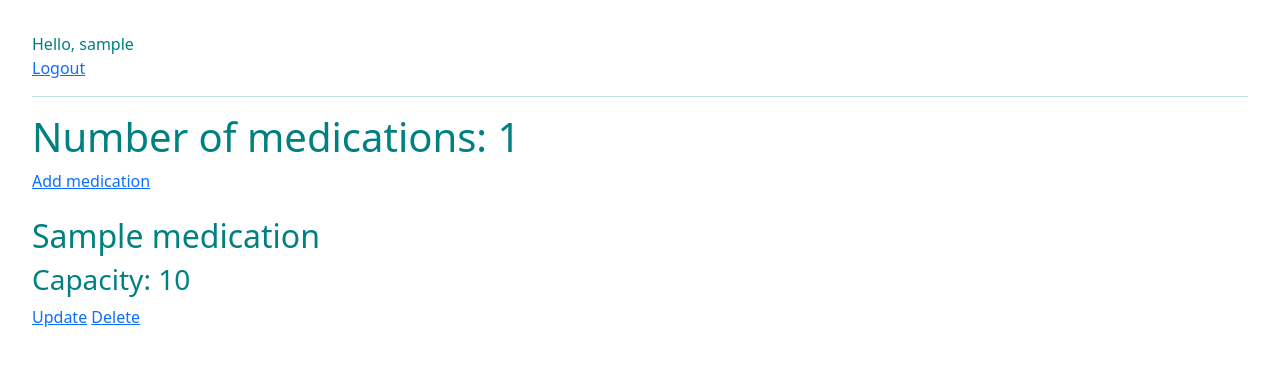
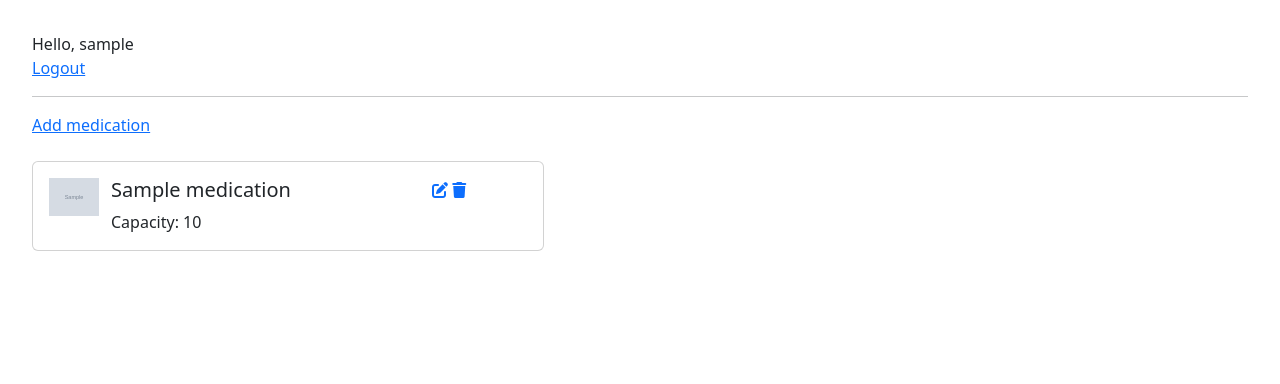
Before and after one commit to MartaSeidler/medication-schedule, a Django app: page /medications/all_medications/ in a window 1280 px wide. Shown: the top 384 px of the page. Run offline with Django 4.2, Linux system fonts and the light colour scheme; a user stored in the database is signed in; tables that the repository leaves empty hold one stand-in row (values such as "Sample post"); grey boxes marked "Sample" are stand-in pictures; some libraries are stand-ins or nearby versions.

Commit message:
Update medication.html

```diff
--- a/medications/static/new.css
+++ b/medications/static/new.css
@@ -1,4 +1,7 @@
 body {
     padding: 2rem;
-    color: teal;
 }
+.medication-picture{
+    width: 50px;
+    float: left;
+}
--- a/medications/views.py
+++ b/medications/views.py
@@ -16,7 +16,7 @@ def new_medication(request):
         form.save()
         return redirect(all_medications)
 
-    return render(request, 'medication_form.html', {'form': form})
+    return render(request, 'medication_form.html', {'form': form, 'new': True})
 
 @login_required
 def update_medication(request, id):
@@ -28,7 +28,7 @@ def update_medication(request, id):
         medication.save()
         return redirect(all_medications)
 
-    return render(request, 'medication_form.html', {'form': form})
+    return render(request, 'medication_form.html', {'form': form, 'new': False})
 
 @login_required
 def delete_medication(request, id):
--- a/templates/medication.html
+++ b/templates/medication.html
@@ -15,15 +15,28 @@
         <h2>You have no medication</h2>
         <a href="{% url 'new_medication' %}">Add medication</a>
     {% else %}
-        <h1>Number of medications: {{ medications|length }}</h1>
+<!--        <h1>Number of medications: {{ medications|length }}</h1>-->
         <a href="{% url 'new_medication' %}">Add medication</a>
         <br><br>
         {% for medication in medications %}
-        <h2>{{ medication.name_of_medication }}</h2>
-        <h3>Capacity: {{ medication.capacity }}</h3>
-        <a href="{% url 'update_medication' medication.id %}">Update</a>
-        <a href="{% url 'delete_medication' medication.id %}">Delete</a>
-        <br>
+            <div class="card" style="width: 32rem;">
+              <div class="card-body">
+                  <img src="/media/{{ medication.picture }}" class="medication-picture">
+                <div class="row">
+                    <div class="col-9">
+                        <h5 class="card-title">{{ medication.name_of_medication }}</h5>
+                    </div>
+                    <div class="col-3">
+                        <a href="{% url 'update_medication' medication.id %}"><i class="fa-solid fa-pen-to-square"></i></a>
+                        <a href="{% url 'delete_medication' medication.id %}"><i class="fa-solid fa-trash"></i></a>
+                    </div>
+                </div>
+                <div class="row">
+                    <p class="card-text">Capacity: {{ medication.capacity }}</p>
+                </div>
+              </div>
+            </div>
+
         <br>
         {% endfor %}
     {% endif %}
--- a/templates/medication_form.html
+++ b/templates/medication_form.html
@@ -7,7 +7,11 @@
     <form method="post" enctype="multipart/form-data">
         {% csrf_token %}
         {{ form|bootstrap }}
-        <button type="submit">Add medication</button>
+        {% if nowy %}
+            <button type="submit">Add medication</button>
+        {% else %}
+            <button type="submit">Edit medication</button>
+        {% endif %}
     </form>
     <a href="{% url 'all_medications' %}">Back</a>
 {% endblock %}
```
Also changed, not shown: my_media/pictures/f2e78b5b-scale-350x350.webp (added).
